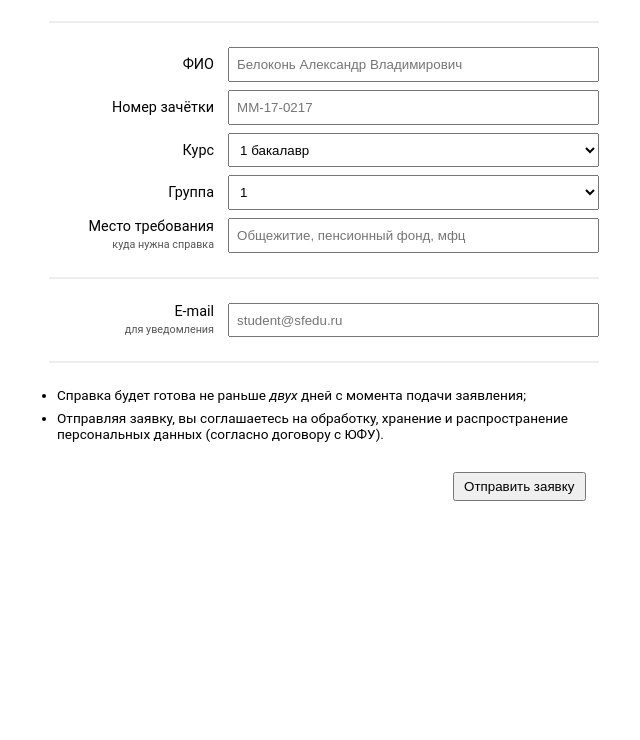
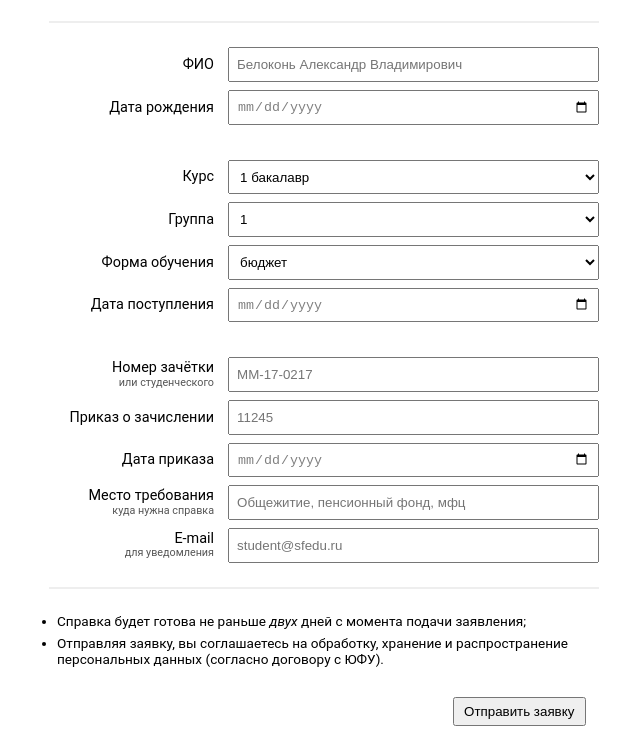
Before and after one commit to xamgore/mmcs-iamstudent-service, a website: page app/index.html in a window 1280 px wide. Shown: the part 62-802 px from the top of the page, without its empty margins (15-655 px from the left). Drawn offline with Linux system fonts and the light colour scheme.

Commit message:
Add more required fields

```diff
--- a/app/index.html
+++ b/app/index.html
@@ -63,17 +63,19 @@
       <form method="get">
       <div class="field">
         <label>ФИО</label>
-        <input type="text" placeholder="Белоконь Александр Владимирович" required/>
+        <input type="text" name="name" placeholder="Белоконь Александр Владимирович" required/>
       </div>
 
       <div class="field">
-        <label>Номер зачётки</label>
-        <input type="text" placeholder="ММ-17-0217" required/>
+        <label>Дата рождения</label>
+        <input type="date" name="birth" required/>
       </div>
+
+      <br>
 
       <div class="field">
         <label>Курс</label>
-        <select required>
+        <select name="grade" required>
           <option value="1">1 бакалавр</option>
           <option value="2">2 бакалавр</option>
           <option value="3">3 бакалавр</option>
@@ -85,7 +87,7 @@
 
       <div class="field">
         <label>Группа</label>
-        <select required>
+        <select name="group" required>
           <option value="1">1</option>
           <option value="2">2</option>
           <option value="3">3</option>
@@ -99,11 +101,41 @@
       </div>
 
       <div class="field">
+        <label>Форма обучения</label>
+        <select name="type" required>
+          <option value="бюджет">бюджет</option>
+          <option value="коммерция">коммерция</option>
+        </select>
+      </div>
+
+      <div class="field">
+        <label>Дата поступления</label>
+        <input type="date" name="admission" required/>
+      </div>
+
+      <br>
+
+      <div class="field">
+        <label>Номер зачётки<br><span class="small">или студенческого</span></label>
+        <input type="text" name="gradebook" placeholder="ММ-17-0217" required/>
+      </div>
+
+      <div class="field">
+        <label>Приказ о зачислении</label>
+        <input type="number" name="order" placeholder="11245" required/>
+      </div>
+
+      <div class="field">
+        <label>Дата приказа</label>
+        <input type="date" name="orderDate" required/>
+      </div>
+
+      <!-- <hr> -->
+
+      <div class="field">
         <label>Место требования<br><span class="small">куда нужна справка</span></label>
         <input type="text" placeholder="Общежитие, пенсионный фонд, мфц" required/>
       </div>
-
-      <hr>
 
       <div class="field">
         <label>E-mail<br><span class="small">для уведомления</span></label>
--- a/app/styles/main.css
+++ b/app/styles/main.css
@@ -40,6 +40,7 @@ label {
   min-width: 30%;
   text-align: right;
   font-size: 0.9em;
+  line-height: 0.95;
 }
 
 hr {
@@ -48,12 +49,14 @@ hr {
   margin: 1.5em 0;
 }
 
-input[type=text], select {
+input[type=text], input[type="date"], input[type=number], select {
   text-align: left;
   width: 100%;
   padding: 0.5em;
   height: 2.6em;
 }
+
+input[type=date]:invalid { color: gray }
 
 .field {
   display: flex;
```
